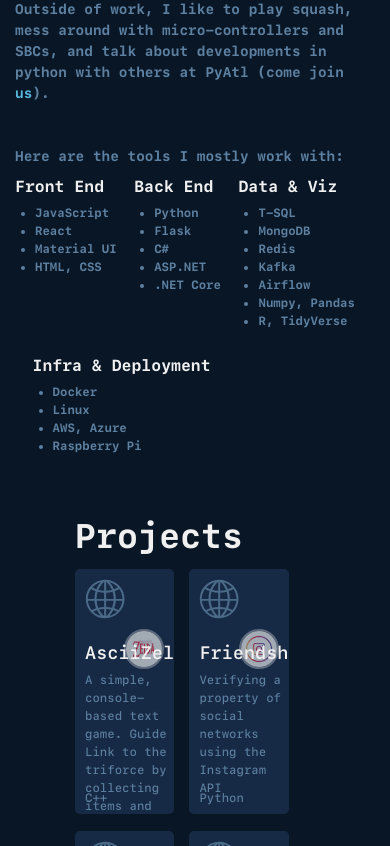
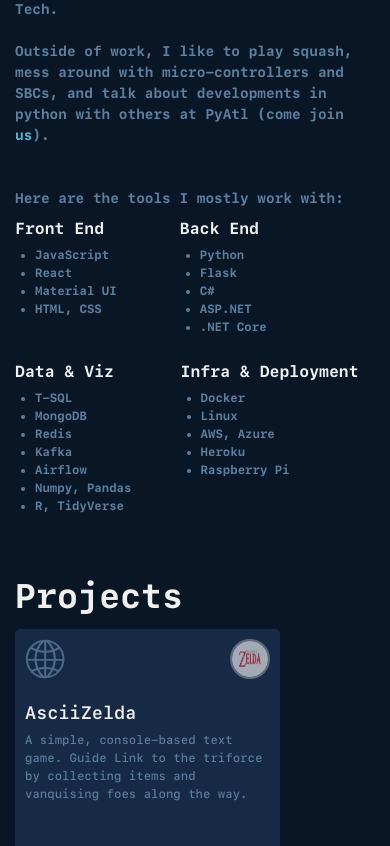
Before and after one commit to smg7d/portfolioSite, a React (Create React App) app: page / in a window 390 px wide. Shown: the part 1154-2000 px from the top of the page. Built offline with nearby package versions, Linux system fonts and the light colour scheme.

Commit message:
make project card section responsive

```diff
--- a/src/components/aboutMe.css
+++ b/src/components/aboutMe.css
@@ -64,6 +64,10 @@
     }
 
     .spacingDiv {
+        width: 5%;
+    }
+
+    .spacingDivLast {
         width: 5%;
     }
 
@@ -138,6 +142,10 @@
     }
 
     .spacingDiv {
-        width: 5%;
+        width: 18%;
+    }
+
+    .spacingDivLast {
+        width: 14%;
     }
 }
--- a/src/components/aboutMe.jsx
+++ b/src/components/aboutMe.jsx
@@ -9,17 +9,17 @@ class AboutMe extends Component {
                 <div className="aboutMeTitle">About Me</div>
                 <div className="aboutMeParagraph">I currently work as a data engineer at Atlanta-based
                 healthcare startup <a href="https://loyalhealth.com/" target="_blank">Loyal</a> building ETL
-                pipelines and managing all things data. My career started in finance, first modeling
-                mortgage-backed securities at Fannie Mae and later as a product specialist at Invesco,
-                where I worked on a team that used data to develop, message, and sell quantitative fixed
-                income products.
+                pipelines from hospital systems to our own cloud warehouse and managing all things data.
+                My career started in finance, first modeling mortgage-backed securities at Fannie Mae and
+                later as a product specialist at Invesco where I was part of a team that used data to develop,
+                message, and sell quantitative fixed income strategies.
                 <br />
                 <br />
                 I caught the programming bug in graduate school at U.Va. during Stefano Grazioli's
                 <a href="https://dl.acm.org/doi/abs/10.5555/2693848.2694290?download=true" target="_blank"> hedging tournament </a>
-                and never looked back. Learning since then has been largely self-taught with some accredited
-                classes. More recently I enrolled in the <a href="https://omscs.gatech.edu/" target="_blank">OMSCS program</a> at
-                Georgia Tech.
+                and never looked back. Since then, I've largely been self-taught with the exception of some
+                accredited classes through Oregon State University. More recently I enrolled in the
+                <a href="https://omscs.gatech.edu/" target="_blank"> OMSCS program </a>at Georgia Tech.
                 <br />
                 <br />
                 Outside of work, I like to play squash, mess around with micro-controllers and SBCs, and talk about developments
@@ -63,13 +63,14 @@ class AboutMe extends Component {
                             <li>R, TidyVerse</li>
                         </ul>
                     </div>
-                    <div className="spacingDiv"></div>
+                    <div className="spacingDivLast"></div>
                     <div className="languagesAndFrameworks">
                         <h4>Infra & Deployment</h4>
                         <ul>
                             <li>Docker</li>
                             <li>Linux</li>
                             <li>AWS, Azure</li>
+                            <li>Heroku</li>
                             <li>Raspberry Pi</li>
                         </ul>
                     </div>
--- a/src/components/projectCard.css
+++ b/src/components/projectCard.css
@@ -1,4 +1,5 @@
-
+@media screen and (min-width: 700px)
+{
     .projectCardWrapper {
 
         padding-top: 0px;
@@ -91,3 +92,100 @@
         margin-left: 10px;
         height:20px;
     }
+}
+
+@media screen and (max-width: 700px)
+{
+    .projectCardWrapper {
+
+        padding-top: 0px;
+        margin: -3px 0 20px 15px;
+        background-color: rgb(23, 42, 69);
+        width: 80%;
+        position: relative;
+        font-family: SF Mono Semibold;
+        border-top-width: 0;
+        border-bottom-width: 2px;
+        -webkit-border-radius: 5px;
+        -moz-border-radius: 5px;
+        border-radius: 5px;
+        -webkit-box-shadow: none;
+        overflow: hidden;
+        -moz-box-shadow: none;
+        box-shadow: none;
+        -webkit-box-sizing: border-box;
+        -moz-box-sizing: border-box;
+        box-sizing: border-box;
+
+    }
+
+    .projectCardWrapper:hover {
+        opacity: 0.70;
+        margin-top: -6px;
+    }
+
+    .projectCardHeader {
+        height: 60px;
+        position: relative;
+    }
+
+    .projectCardHeaderLeft img {
+        width: 40px;
+        height: 40px;
+        max-width: 40px;
+        max-height: 40px;
+        float:left;
+        margin-top: 10px;
+        margin-left: 10px;
+        opacity: 0.6;
+    }
+
+    .projectCardHeaderRight img {
+        width: 40px;
+        height: 40px;
+        max-width: 40px;
+        max-height: 40px;
+        float:right;
+        margin-top: 10px;
+        margin-right: 10px;
+        opacity: 0.6;
+        -webkit-border-radius: 50%;
+        -moz-border-radius: 50%;
+        border-radius: 50%;
+        border: 2px solid rgba(255,255,255,0.5);
+    }
+
+    .projectCardBody {
+        height:150px;
+    }
+
+    .projectCardTitle {
+        position: relative;
+        color: rgb(240, 240, 240);
+        font-family: SF Mono Semibold;
+        font-size: 18px;
+        margin: 10px 0px 0px 10px;
+        display: flex;
+        flex-wrap: wrap;
+    }
+
+    .projectCardDesc {
+        position: relative;
+        display: block;
+        color: rgb(93, 128, 160);
+        font-family: SF Mono Medium;
+        font-size: 12px;
+        margin: 5px 0px 0px 10px;
+        padding-right:5px;
+    }
+
+    .ProjectCardFooter {
+        position: relative;
+        color: rgb(93, 128, 160);
+        font-family: SF Mono Medium;
+        font-size: 12px;
+        margin-bottom: 5px;
+        margin-left: 10px;
+        height:20px;
+    }
+}
--- a/src/components/projects.css
+++ b/src/components/projects.css
@@ -1,3 +1,5 @@
+@media screen and (min-width: 700px)
+{
     .projectContainer {
         width: 100%;
         background-color: rgb(8, 22, 38);
@@ -19,3 +21,29 @@
         display: flex;
         flex-wrap: wrap;
 }
+}
+
+@media screen and (max-width: 700px)
+{
+    .projectContainer {
+        width: 100%;
+        background-color: rgb(8, 22, 38);
+
+    }
+
+    .projectTitle {
+        color: rgb(240, 240, 240);
+        font-family: SF Mono Bold;
+        font-size: 34px;
+        margin-left: 15px;
+        padding-top: 40px;
+        margin-bottom: 10px;
+    }
+
+    .projectGrid {
+        width: 85%;
+        margin-left: 0px;
+        display: flex;
+        flex-wrap: wrap;
+    }
+}
```
Lines whose indentation alone changed are shown as unchanged.
